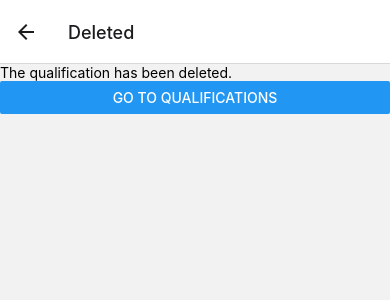
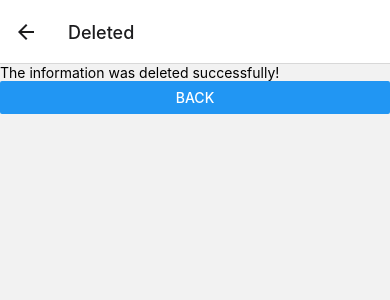
Before and after one commit to andyyrv2020/QualificationProject, a React Native app: screen /QualificationDeleted in a window 390 px wide. Shown: the top 300 px of the page. Built offline with nearby package versions, Linux system fonts and the light colour scheme; no server answers.

Commit message:
Update QualificationDeleted.js

```diff
--- a/QualificationDeleted.js
+++ b/QualificationDeleted.js
@@ -6,9 +6,9 @@ class QualificationDeleted extends Component {
         return (
             <View>
                 <Text>
-                    The qualification has been deleted.
+                    The information was deleted successfully!
                 </Text>
-                <Button title='Go to qualifications'
+                <Button title='Back'
                     onPress={
                         () => this.props.navigation.navigate('QualificationList')
                     }
```
